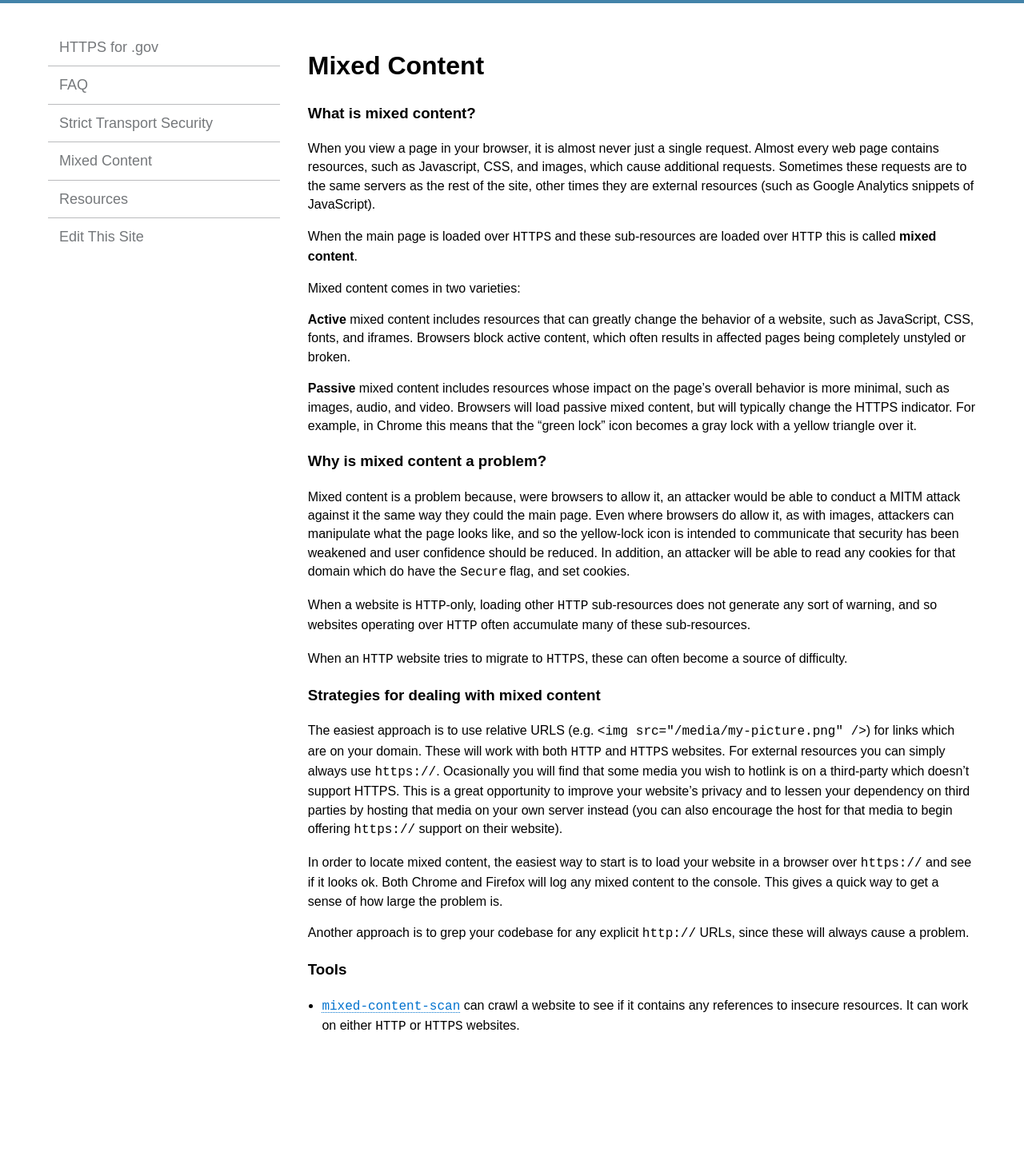
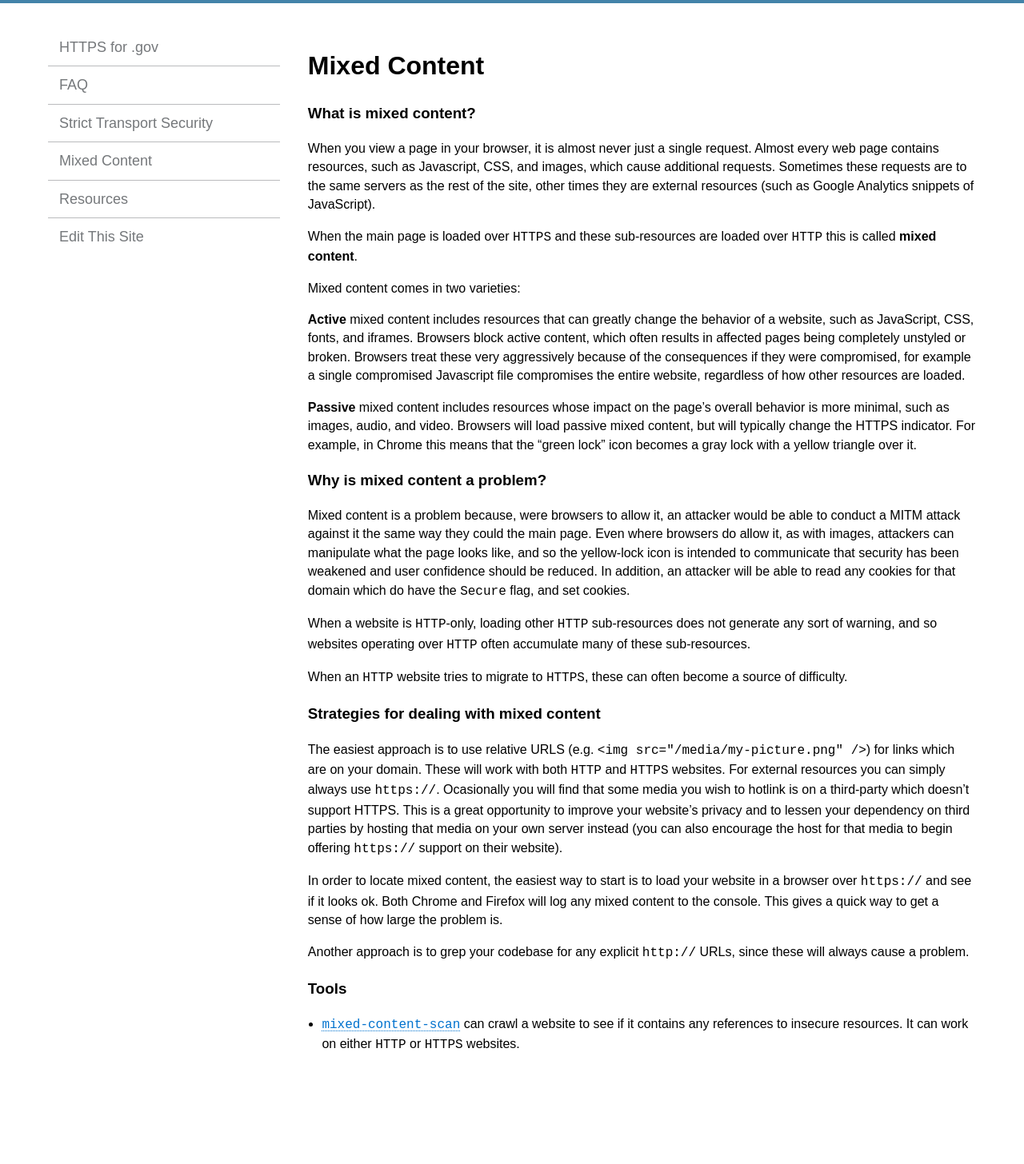
Before and after one commit to GSA/https, a Jekyll site: the page built from pages/mixed-content.md, in a window 1280 px wide. Shown: the whole page at 80% size. Built offline with Jekyll 4.4.1, drawn with Linux system fonts in a browser that asks for light colours; Markdown is read by kramdown in place of the engine named in the settings; before the commit the page ends 1432 px from its top, so only the background shows below that.

Commit message:
Added a sentence about why active mixed content is so bad

```diff
--- a/pages/mixed-content.md
+++ b/pages/mixed-content.md
@@ -12,7 +12,7 @@ When the main page is loaded over `HTTPS` and these sub-resources are loaded ove
 
 Mixed content comes in two varieties:
 
-**Active** mixed content includes resources that can greatly change the behavior of a website, such as JavaScript, CSS, fonts, and iframes. Browsers block active content, which often results in affected pages being completely unstyled or broken.
+**Active** mixed content includes resources that can greatly change the behavior of a website, such as JavaScript, CSS, fonts, and iframes. Browsers block active content, which often results in affected pages being completely unstyled or broken. Browsers treat these very aggressively because of the consequences if they were compromised, for example a single compromised Javascript file compromises the entire website, regardless of how other resources are loaded.
 
 **Passive** mixed content includes resources whose impact on the page's overall behavior is more minimal, such as images, audio, and video. Browsers will load passive mixed content, but will typically change the HTTPS indicator. For example, in Chrome this means that the "green lock" icon becomes a gray lock with a yellow triangle over it.
 
```
